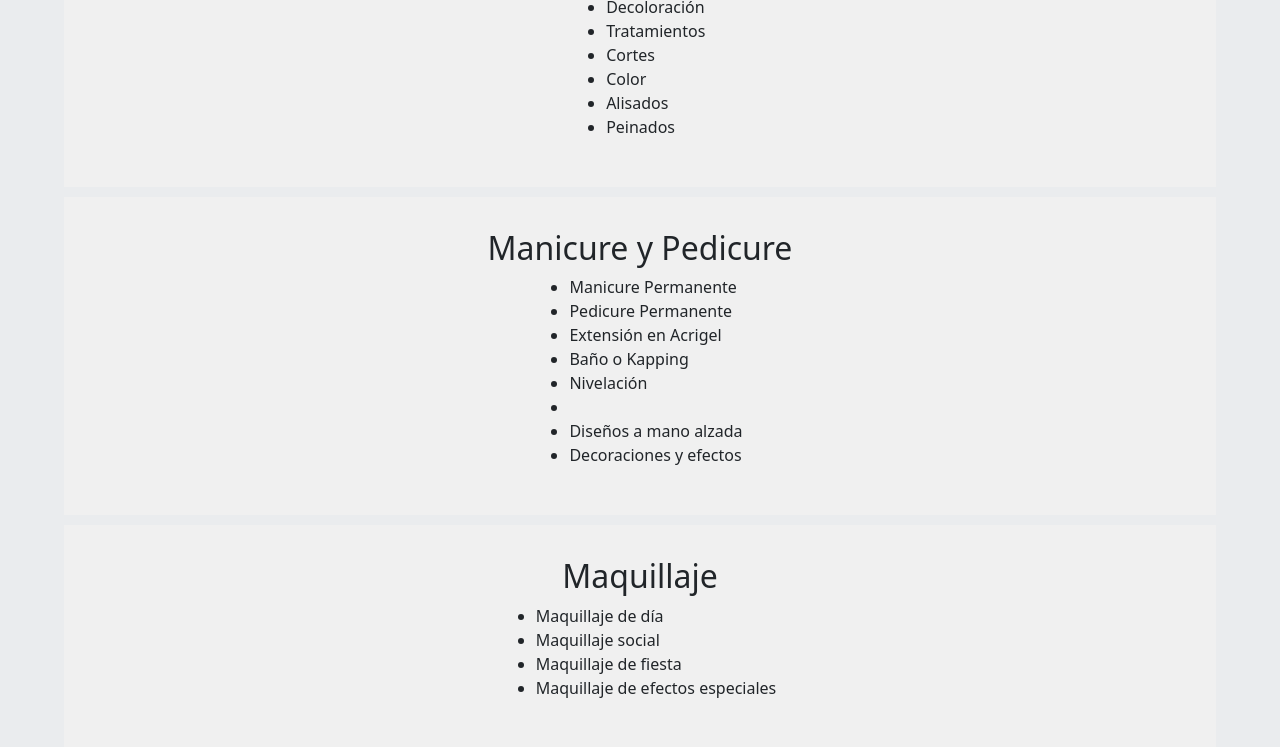
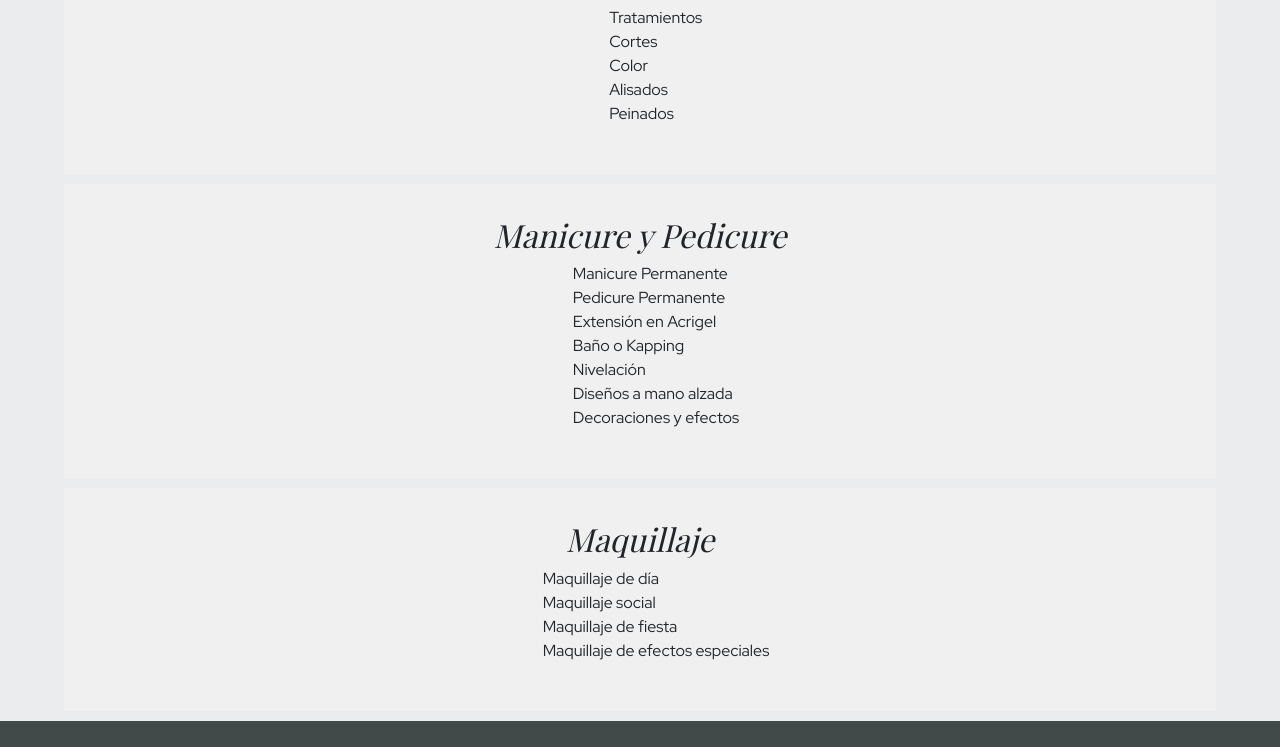
Before and after one commit to ManuHadid/proyecto-ash, a plain HTML site: page pages/servicios.html in a window 1280 px wide. Shown: the part 491-1238 px from the top of the page. Drawn offline with nearby package versions, Linux system fonts and the light colour scheme.

Commit message:
cambio de fuentes

```diff
--- a/pages/servicios.html
+++ b/pages/servicios.html
@@ -4,10 +4,10 @@
     <meta charset="UTF-8">
     <meta name="viewport" content="width=device-width, initial-scale=1.0">
     <title>ASH SALÓN</title>
+    <link href="https://fonts.googleapis.com/css2?family=Playfair+Display&display=swap" rel="stylesheet">
+    <link href="https://fonts.googleapis.com/css2?family=Red+Hat+Display:wght@400;700&display=swap" rel="stylesheet">
+    <link href="https://cdn.jsdelivr.net/npm/bootstrap@5.3.3/dist/css/bootstrap.min.css" rel="stylesheet">
     <link rel="stylesheet" href="../style/style.css">
-     <link href="https://fonts.googleapis.com/css2?family=Red+Hat+Display:wght@400;700&display=swap" rel="stylesheet">
-    <link href="https://cdn.jsdelivr.net/npm/bootstrap@5.3.3/dist/css/bootstrap.min.css" rel="stylesheet">
-
 </head>
 <body>
     <header class="header">
@@ -33,7 +33,7 @@
                             <a class="nav-link" href="productos.html">Productos</a>
                         </li>
                         <li class="nav-item">
-                            <a class="nav-link" href="contacto.html">Contacto</a>
+                            <a class="nav-link" href="">Reservas</a>
                         </li>
                     </ul>
                 </div>
@@ -46,7 +46,7 @@
     <section class="peluqueria-servicios">
         <!--video con imagenes referencia al cabello-->
         <h2>Peluqueria</h2>
-        <ul>
+        <ul class="lista-serivicios">
             <li>Iliminaciones</li>
             <li>Decoloración</li>
             <li>Tratamientos</li>
@@ -59,7 +59,7 @@
     <section class="manos-servicios">
         <!--video con imagenes referencia a las uñas-->
         <h2>Manicure y Pedicure</h2>
-        <ul>
+        <ul class="lista-serivicios">
             <li>Manicure Permanente</li>
             <li>Pedicure Permanente</li>
             <li>Extensión en Acrigel</li>
@@ -72,7 +72,7 @@
     <section class="maquillaje-servicios">
         <!--video con imagenes referencia al maquillaje-->
         <h2>Maquillaje</h2>
-        <ul>
+        <ul class="lista-serivicios">
             <li>Maquillaje de día</li>
             <li>Maquillaje social</li>
             <li>Maquillaje de fiesta</li>
--- a/style/style.css
+++ b/style/style.css
@@ -1,5 +1,5 @@
 body {
-    font-family: 'Playfair Display', serif;
+    font-family: 'Red Hat Display', sans-serif;
     margin: 0;
     padding: 0;
     background-color: #eaecee !important;
@@ -15,10 +15,13 @@ body {
     padding-top: 0.1rem;
     padding-bottom: 0.1rem;
     border-bottom: none !important;
+
 }
 
 #navbarNav {
     text-align: center;
+    font-size: large;
+
 }
 
 
@@ -43,6 +46,24 @@ body {
     padding: 20px;
 }
 
+.navbar-nav ms-auto {
+    font-family: 'Red Hat Display', sans-serif;
+}
+
+h2 {
+    font-family: 'Playfair Display', serif;
+    font-style: italic;
+}
+
+p {
+    font-family: 'Red Hat Display', sans-serif;
+}
+
+.lista-serivicios, lista-productos {
+    font-family: 'Red Hat Display', sans-serif;
+    list-style: none;
+
+}
 
 .video-quienes-somos video {
     width: 100%;
```
Also changed, not shown: index.html (+3 -2 lines), pages/productos.html (+5 -4 lines).
